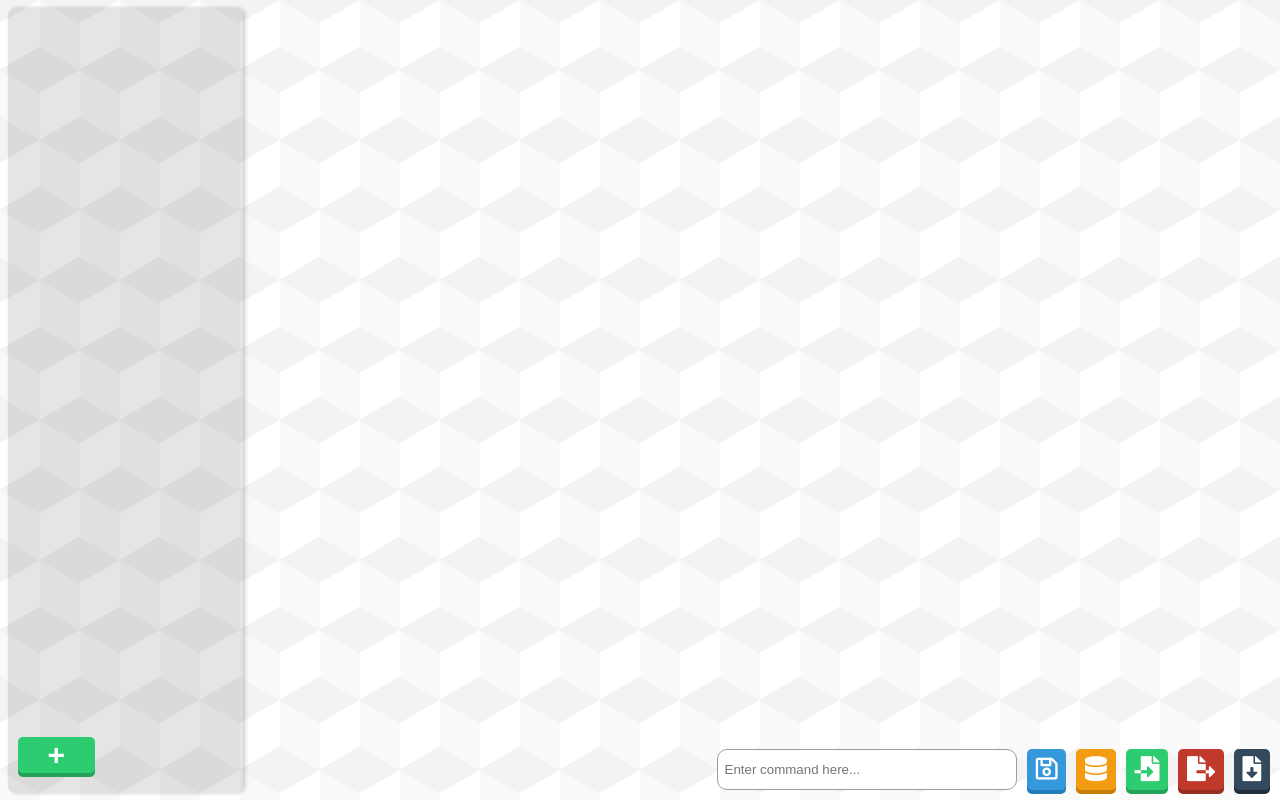
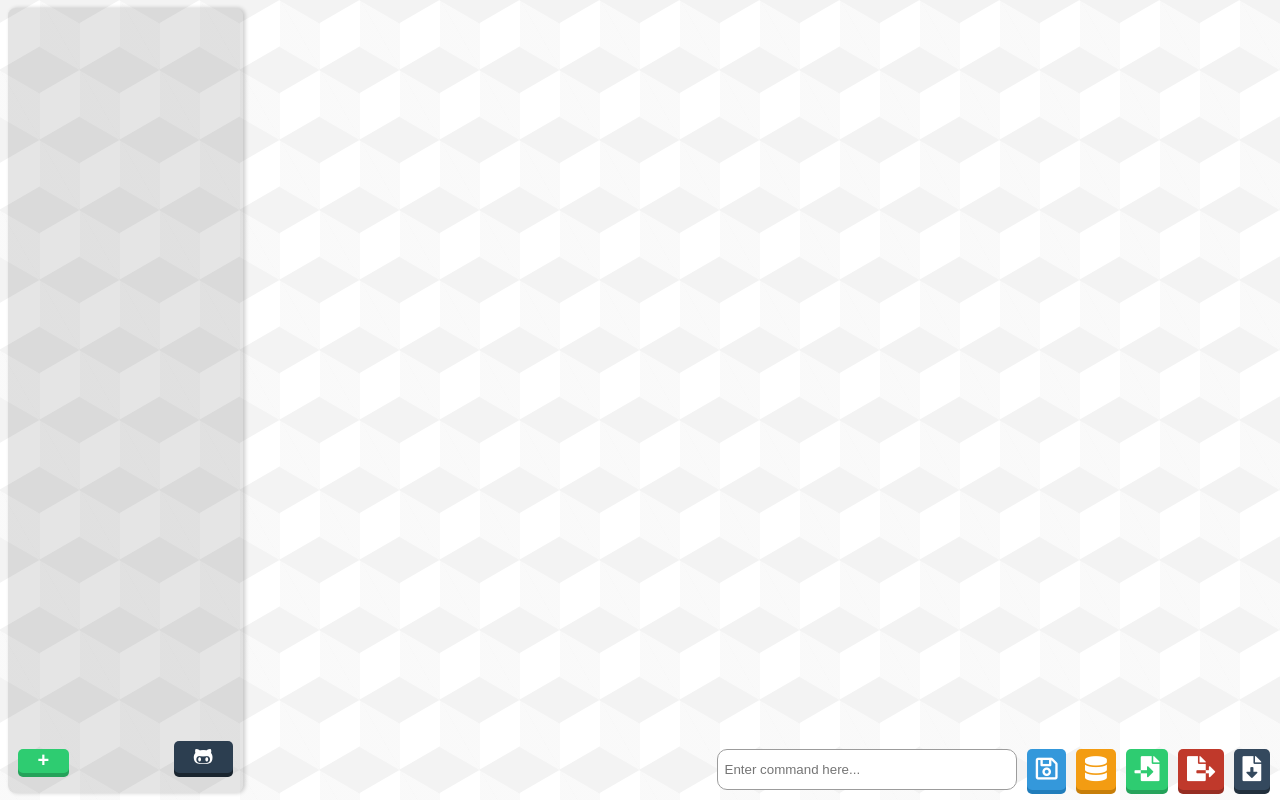
Before and after one commit to AdmiJW/Course-JSON-Generator, a React (Create React App) app: page / in a window 1280 px wide. Built offline with nearby package versions, Linux system fonts and the light colour scheme.

Commit message:
Added Github button

```diff
--- a/src/components/Sidelist.js
+++ b/src/components/Sidelist.js
@@ -29,9 +29,14 @@ function Sidelist(props) {
             { courseListJSX }
         </ul>
 
-        <button className='sidelist--add' aria-label='Add blank course' title='Add blank course' onClick={()=> dispatch(courseActions.addCourse())}>
-            +
+        <button className='sidelist--btn sidelist--add' aria-label='Add blank course' title='Add blank course'
+            onClick={()=> dispatch(courseActions.addCourse())}>
+                +
         </button>
+        <a className='sidelist--btn sidelist--github' href='https://github.com/AdmiJW/Course-JSON-Generator' target='_blank' rel='noreferrer noopener'
+            aria-label='Github Page' title='Github Page'>
+                <i className="fab fa-github-alt"></i>
+        </a>
     </div>
     );
 }
--- a/src/styles/_sidelist.scss
+++ b/src/styles/_sidelist.scss
@@ -34,17 +34,22 @@
     overflow-y: auto;
 }
 
-.sidelist--add {
+.sidelist--btn {
     @include utils.eliminate-btn-style();
-    @include utils.btn-3d(#2ecc71, 4px, 1em, .02em);
     position: absolute;
     bottom: 20px;
-
-    align-self: center;
-
-    font-size: 3rem;
+    font-size: 2rem;
     color: #fff;
     font-weight: 900;
+}
+
+.sidelist--add {
+    @include utils.btn-3d(#2ecc71, 4px, 1em, .02em);
+}
+
+.sidelist--github {
+    @include utils.btn-3d(#2c3e50, 4px, 1em, .2em);
+    right: 10px;
 }
 
 .sidelist--item {
--- a/src/styles/main.css
+++ b/src/styles/main.css
@@ -51,22 +51,36 @@
   overflow-y: auto;
 }
 
-.sidelist--add {
+.sidelist--btn {
   border: none;
   background-color: transparent;
   cursor: pointer;
+  position: absolute;
+  bottom: 20px;
+  font-size: 2rem;
+  color: #fff;
+  font-weight: 900;
+}
+
+.sidelist--add {
   background-color: #2ecc71;
   box-shadow: 0 4px 0 #25a25a;
   padding: 0.02em 1em;
   border-radius: 0.5rem;
-  position: absolute;
-  bottom: 20px;
-  align-self: center;
-  font-size: 3rem;
-  color: #fff;
-  font-weight: 900;
 }
 .sidelist--add:hover, .sidelist--add:focus {
+  box-shadow: none;
+  transform: translateY(4px);
+}
+
+.sidelist--github {
+  background-color: #2c3e50;
+  box-shadow: 0 4px 0 #1a252f;
+  padding: 0.2em 1em;
+  border-radius: 0.5rem;
+  right: 10px;
+}
+.sidelist--github:hover, .sidelist--github:focus {
   box-shadow: none;
   transform: translateY(4px);
 }
```
Also changed, not shown: 1 other file (tests, documents, lock files or other folders).
